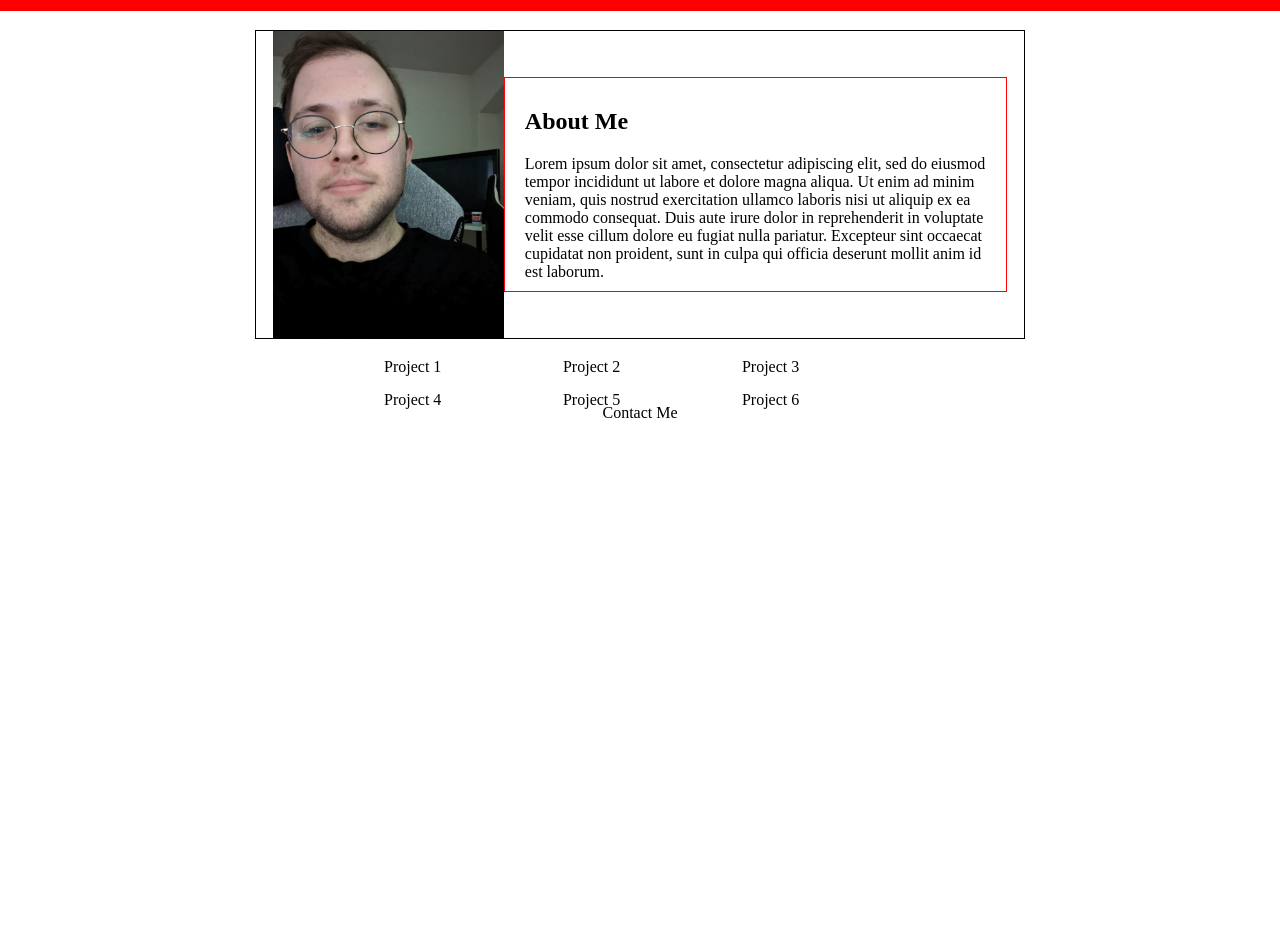
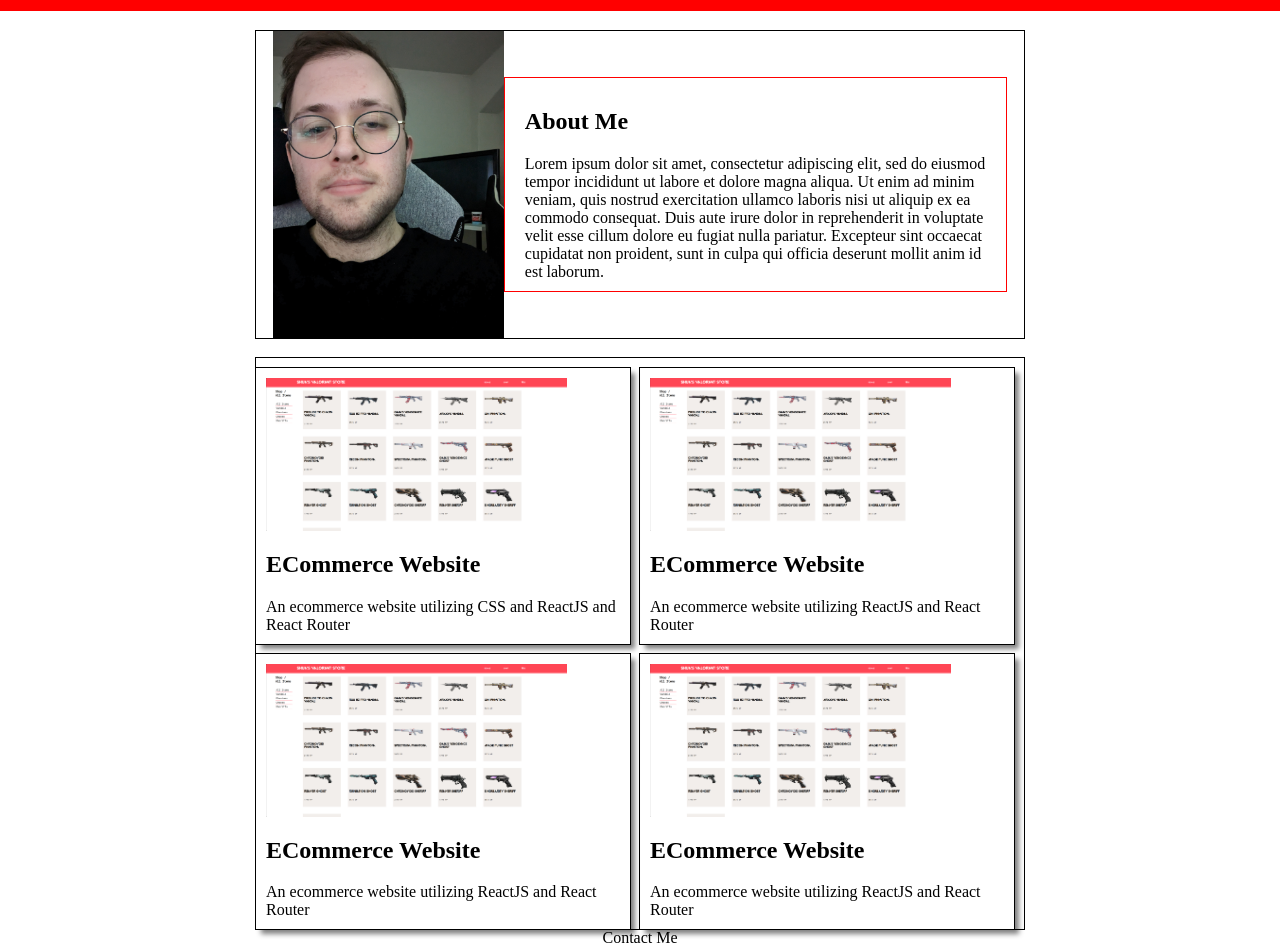
Before and after one commit to JMathiak/personal-portfolio, a website: page src/index.html in a window 1280 px wide. Shown: the part 129-1076 px from the top of the page. Before the commit the page ends 800 px from the top, so only its background shows below. Drawn offline with Linux system fonts and the light colour scheme.

Commit message:
added 1st screenshot + started styling project cards

```diff
--- a/src/index.html
+++ b/src/index.html
@@ -26,12 +26,46 @@
             </div>
         </section>
         <section class="project-section">
-            <div class="project-card">Project 1</div>
-            <div class="project-card">Project 2</div>
-            <div class="project-card">Project 3</div>
-            <div class="project-card">Project 4</div>
-            <div class="project-card">Project 5</div>
-            <div class="project-card">Project 6</div>
+            <section class="project-column">
+                <div class="project-card">
+                    <img class="project-picture" src="./photos/valoStoreSS.png" alt="Picture of eCommerce Store Project">
+                    <h2>ECommerce Website</h2>
+                    <div class="project-details">
+                        <div class="project-description">An ecommerce website utilizing CSS and ReactJS and React Router </div>
+                        <div class="project-icons"></div>
+                    </div>
+
+                </div>
+                <div class="project-card">
+                    <img class="project-picture" src="./photos/valoStoreSS.png" alt="Picture of eCommerce Store Project">
+                    <h2>ECommerce Website</h2>
+                    <div class="project-details">
+                        <div class="project-description">An ecommerce website utilizing ReactJS and React Router </div>
+                        <div class="project-icons"></div>
+                    </div>
+
+                </div>
+            </section>
+            <section class="project-column">
+                <div class="project-card">
+                    <img class="project-picture" src="./photos/valoStoreSS.png" alt="Picture of eCommerce Store Project">
+                    <h2>ECommerce Website</h2>
+                    <div class="project-details">
+                        <div class="project-description">An ecommerce website utilizing ReactJS and React Router </div>
+                        <div class="project-icons"></div>
+                    </div>
+
+                </div>
+                <div class="project-card">
+                    <img class="project-picture" src="./photos/valoStoreSS.png" alt="Picture of eCommerce Store Project">
+                    <h2>ECommerce Website</h2>
+                    <div class="project-details">
+                        <div class="project-description">An ecommerce website utilizing ReactJS and React Router </div>
+                        <div class="project-icons"></div>
+                    </div>
+
+                </div>
+            </section>
         </section>
         <section>Contact Me</section>
     </main>
--- a/src/styles/main.css
+++ b/src/styles/main.css
@@ -79,12 +79,27 @@ html, body{
 
 
 
-
 .project-section{
-    display: grid;
-    grid-template-columns: repeat(3, 33%);
-    grid-template-rows: repeat(2, 50%);
-    gap: 10px;
+    display: flex;
+    flex-direction: row;
     max-width: 60%;
     min-width: 40%;
+    outline: 1px solid black;
 }
+.project-column{
+    display: flex;
+    flex-direction: column;
+}
+
+.project-card{
+    outline: 1px solid black;
+    display: flex;
+    flex-direction: column;
+    margin: 10px 10px 0 0;
+    padding: 10px;
+    box-shadow: 5px 5px 5px grey;;
+}
+.project-picture{
+    width: 85%;
+    height:auto;
+}
```
Also changed, not shown: src/photos/valoStoreSS.png (added).
